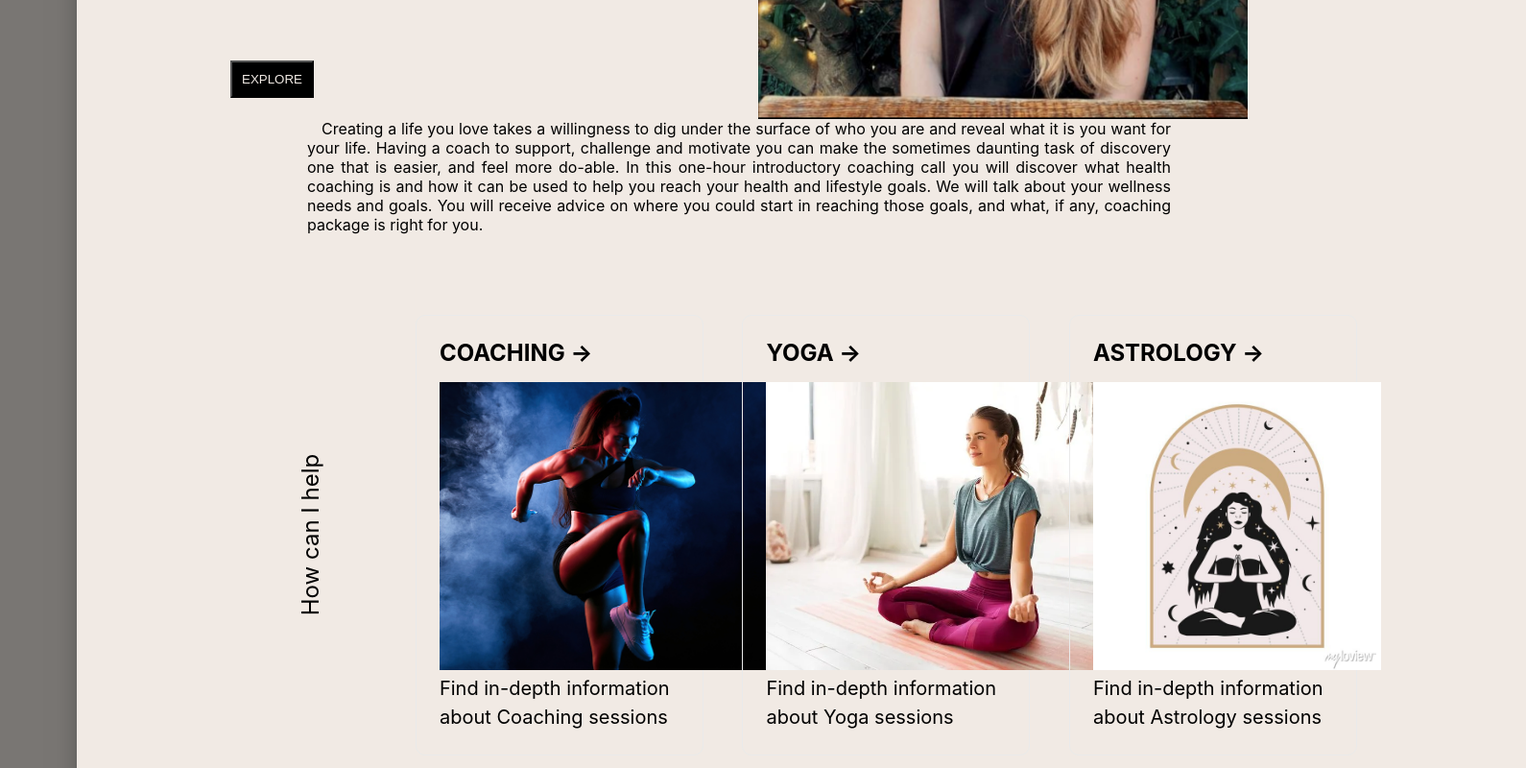
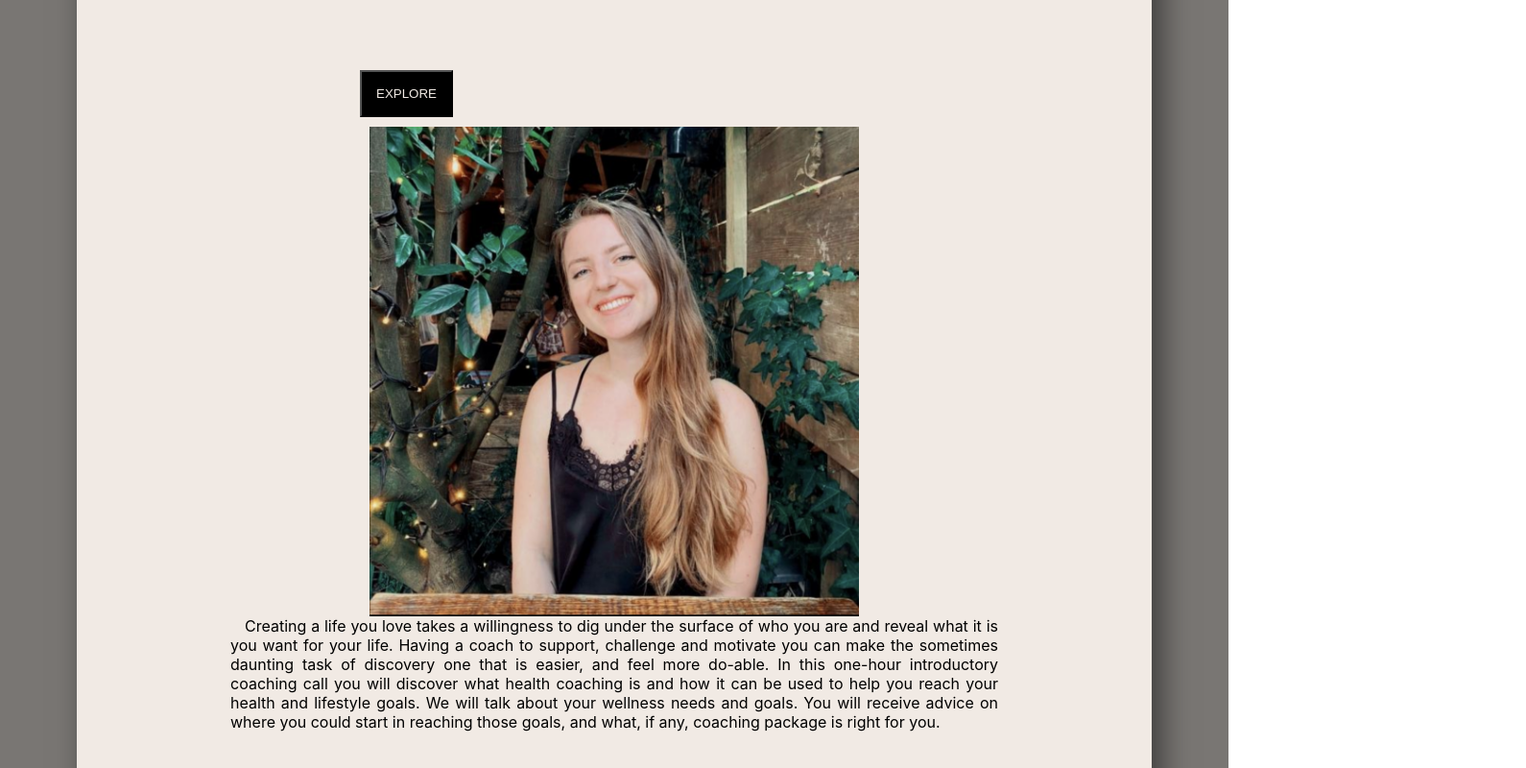
Before and after one commit to MouradKnowsBest/website-chiara, a Next.js app: page / in a window 1280 px wide. Shown: the part 780-1580 px from the top of the page at 96% size, 1590 px wide, since content can reach past the window. Built offline with nearby package versions, Linux system fonts and the light colour scheme.

Commit message:
ameliorated flex

```diff
--- a/pages/index.js
+++ b/pages/index.js
@@ -7,9 +7,9 @@ export default function Home() {
   return (
     <div className={styles.container}>
       <div className={styles.subcontainer}>
-        <Header />
-        <Main />
-        <Footer />
+        <Header className={styles.header}/>
+        <Main className={styles.main}/>
+        <Footer className={styles.footer} />
         <h5
           style={{
             textAlign: "center",
--- a/styles/Home.module.css
+++ b/styles/Home.module.css
@@ -10,6 +10,10 @@
 .container {
   padding: 5rem 5rem 5rem 5rem;
   background-color : #797673;
+
+}
+
+.header{
   display: flex;
   flex-wrap: wrap;
 }
@@ -26,9 +30,7 @@
 .main {
   min-height: 100vh;
   padding: 4rem 0;
-  flex: 1;
-  display: flex;
-  flex-direction: column;
+
   justify-content: center;
   align-items: center;
 
@@ -37,8 +39,7 @@
 }
 
 .footer {
-  display: flex;
-  flex: 1;
+
   padding: 2rem 0;
   border-top: 1px solid #eaeaea;
   justify-content: center;
@@ -51,22 +52,12 @@
 }
 
 .footer a {
-  display: flex;
+
   justify-content: center;
   align-items: center;
-  flex-grow: 1;
+
 }
 
-.title a {
-  color: #0070f3;
-  text-decoration: none;
-}
-
-.title a:hover,
-.title a:focus,
-.title a:active {
-  text-decoration: underline;
-}
 
 .title {
   margin: 0;
@@ -93,14 +84,6 @@
   font-size: 1.5rem;
 }
 
-.code {
-  background: #fafafa;
-  border-radius: 5px;
-  padding: 0.75rem;
-  font-size: 1.1rem;
-  font-family: Menlo, Monaco, Lucida Console, Liberation Mono, DejaVu Sans Mono,
-    Bitstream Vera Sans Mono, Courier New, monospace;
-}
 
 .grid {
   display: flex;
@@ -129,22 +112,6 @@
   border-color: #0070f3;
 }
 
-.card h2 {
-  margin: 0 0 1rem 0;
-  font-size: 1.5rem;
-}
-
-.card p {
-  margin: 0;
-  font-size: 1.25rem;
-  line-height: 1.5;
-}
-
-.logo {
-  height: 1em;
-  margin-left: 0.5rem;
-}
-
 @media (max-width: 600px) {
   .grid {
     width: 100%;
--- a/views/Header.js
+++ b/views/Header.js
@@ -1,6 +1,5 @@
 import styles from "../styles/Home.module.css";
 import React from "react";
-//import './Header.css'
 
 function Header() {
   return (
@@ -16,7 +15,7 @@ function Header() {
         Align With <b>Chiara</b>
       </h2>
 
-      <div style={{ display: "flex", justifyContent: "space-around" }}>
+      <div style={{ display: "flex", flexWrap:"wrap", justifyContent: "space-around" }}>
         <div>
           <div style={{ width: "550px" }}>
             <h3>HOLISTIC HEALTH & WELLNESS COACH</h3>
@@ -27,7 +26,8 @@ function Header() {
               style={{
                 backgroundColor: "black",
                 color: "#F1EAE4",
-                padding: "10px",
+                padding: "15px",
+                margin: "10px"
               }}
             >
               EXPLORE
@@ -48,7 +48,6 @@ function Header() {
           textAlign: "center",
           textIndent: 15,
           textAlign: "justify",
-          width: "900px",
           margin: "auto",
         }}
       >
```
